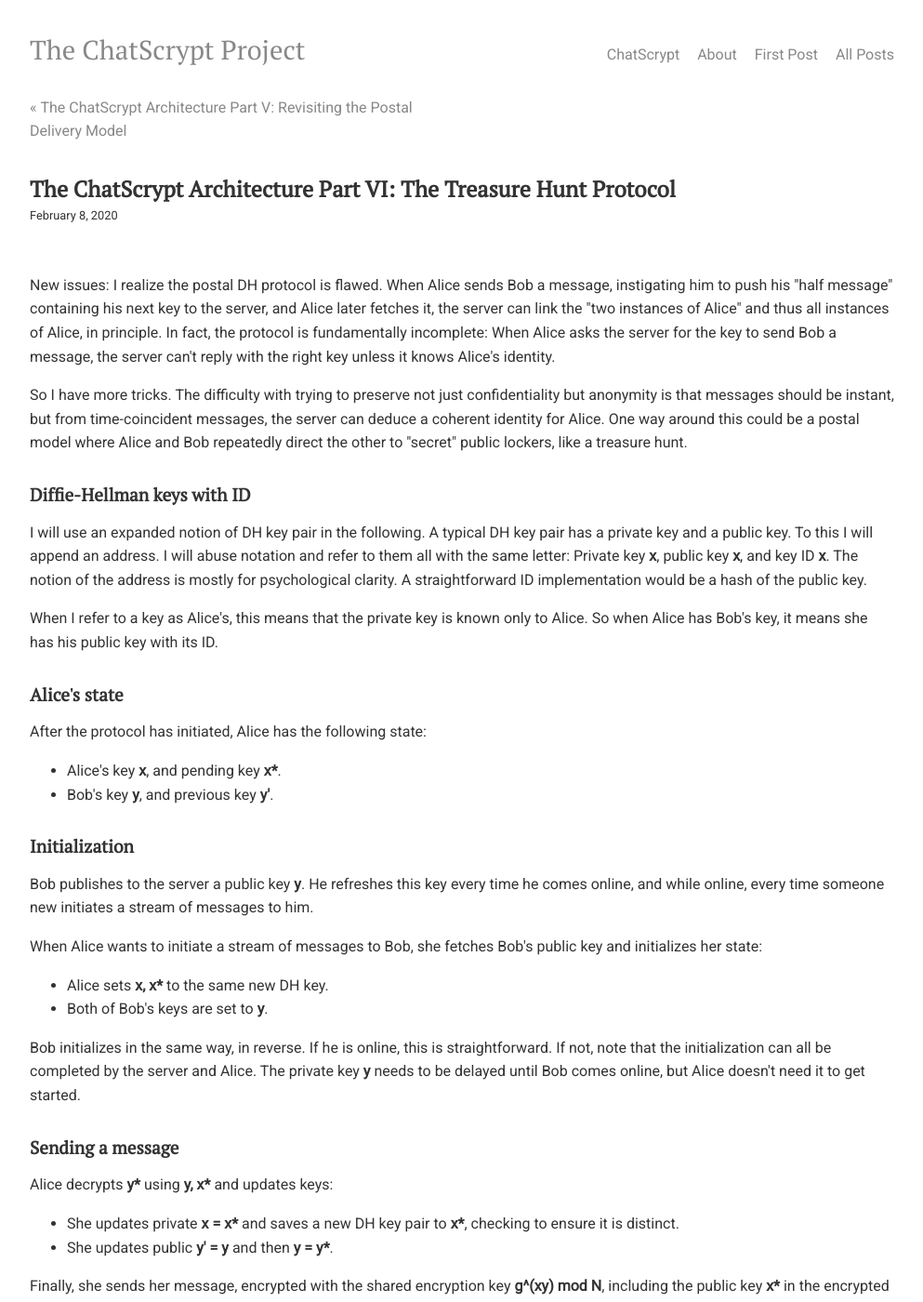
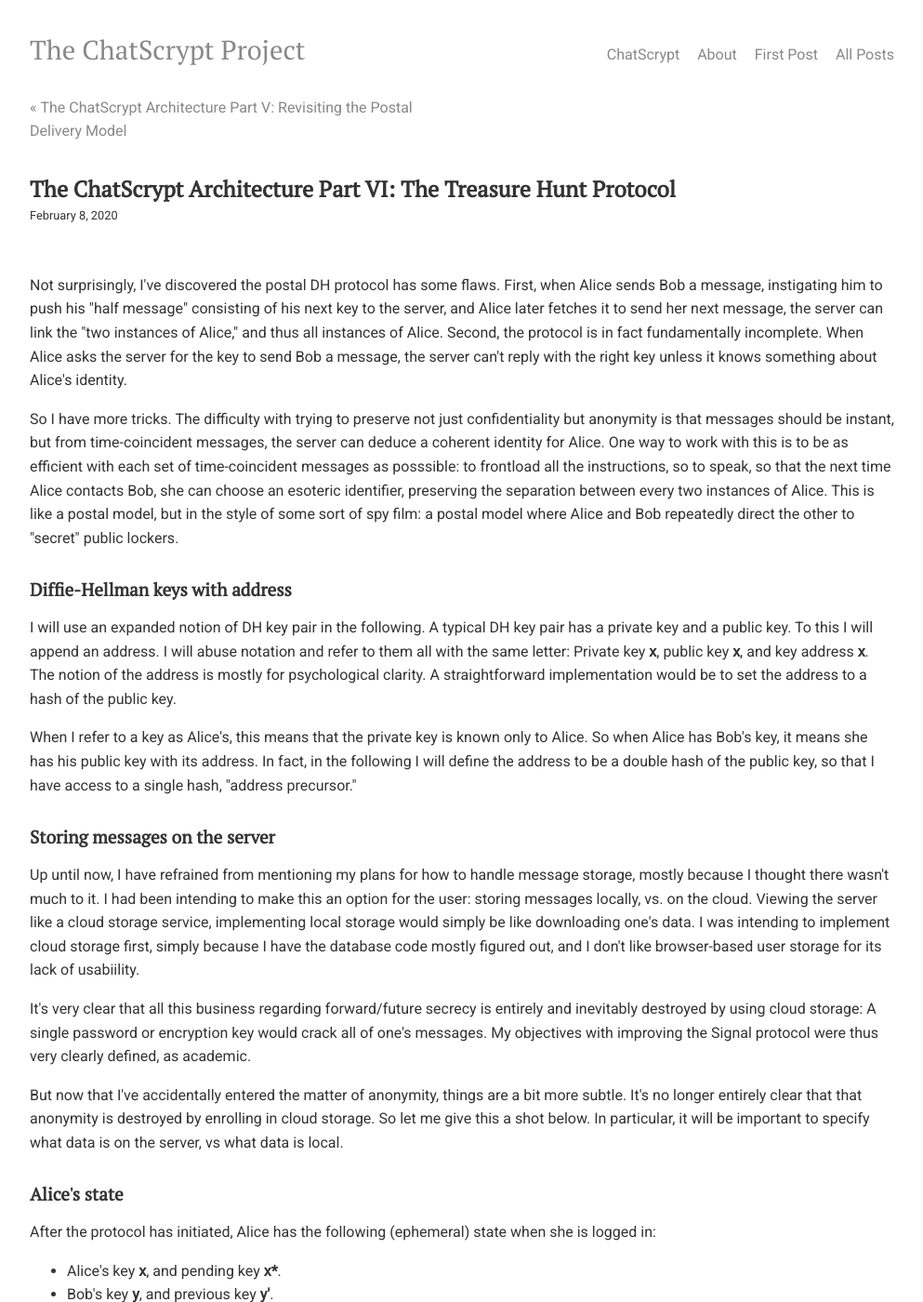
Before and after one commit to chatscrypt/chatscrypt.github.io, a Jekyll site: the page built from _posts/2020-02-08-the-chatscrypt-architecture-part-v-the-treasure-hunt-protocol.html, in a window 1280 px wide and 1400 px high. Shown: the whole window at 93% size, without its empty margins (143-1136 px from the left). Built offline with Jekyll 4.4.1, drawn with Linux system fonts in a browser that asks for light colours; comment, search, counter and statistics services are not loaded; some of the changed text lies outside the part shown.

Commit message:
Update 2020-02-08-the-chatscrypt-architecture-part-v-the-treasure-hunt-protocol.html

```diff
--- a/_posts/2020-02-08-the-chatscrypt-architecture-part-v-the-treasure-hunt-protocol.html
+++ b/_posts/2020-02-08-the-chatscrypt-architecture-part-v-the-treasure-hunt-protocol.html
@@ -5,29 +5,51 @@ comments: true
 date: 2020-02-08
 ---
 
-New issues: I realize the postal DH protocol is flawed. When Alice sends Bob a message, instigating him to push his "half message" containing his next key to the server, and Alice later fetches it, the server can link the "two instances of Alice" and thus all instances of Alice, in principle. In fact, the protocol is fundamentally incomplete: When Alice asks the server for the key to send Bob a message, the server can't reply with the right key unless it knows Alice's identity.
+Not surprisingly, I've discovered the postal DH protocol has some flaws. First, when Alice sends Bob a message, instigating him to push his "half message" consisting of his next key to the server, and Alice later fetches it to send her next message, the server can link the "two instances of Alice," and thus all instances of Alice. Second, the protocol is in fact fundamentally incomplete. When Alice asks the server for the key to send Bob a message, the server can't reply with the right key unless it knows something about Alice's identity.
 
-<p>So I have more tricks. The difficulty with trying to preserve not just confidentiality but anonymity is that messages should be instant, but from time-coincident messages, the server can deduce a coherent identity for Alice. One way around this could be a postal model where Alice and Bob repeatedly direct the other to "secret" public lockers, like a treasure hunt.
+<p>So I have more tricks. The difficulty with trying to preserve not just confidentiality but anonymity is that messages should be instant, but from time-coincident messages, the server can deduce a coherent identity for Alice. One way to work with this is to be as efficient with each set of time-coincident messages as posssible: to frontload all the instructions, so to speak, so that the next time Alice contacts Bob, she can choose an esoteric identifier, preserving the separation between every two instances of Alice. This is like a postal model, but in the style of some sort of spy film: a postal model where Alice and Bob repeatedly direct the other to "secret" public lockers.
 
-<h2>Diffie-Hellman keys with ID</h2>
+<h2>Diffie-Hellman keys with address</h2>
 
-I will use an expanded notion of DH key pair in the following. A typical DH key pair has a private key and a public key. To this I will append an address. I will abuse notation and refer to them all with the same letter: Private key <b>x</b>, public key <b>x</b>, and key ID <b>x</b>. The notion of the address is mostly for psychological clarity. A straightforward ID implementation would be a hash of the public key.
+I will use an expanded notion of DH key pair in the following. A typical DH key pair has a private key and a public key. To this I will append an address. I will abuse notation and refer to them all with the same letter: Private key <b>x</b>, public key <b>x</b>, and key address <b>x</b>. The notion of the address is mostly for psychological clarity. A straightforward implementation would be to set the address to a hash of the public key.
 
-<p>When I refer to a key as Alice's, this means that the private key is known only to Alice. So when Alice has Bob's key, it means she has his public key with its ID.
+<p>When I refer to a key as Alice's, this means that the private key is known only to Alice. So when Alice has Bob's key, it means she has his public key with its address. In fact, in the following I will define the address to be a double hash of the public key, so that I have access to a single hash, "address precursor."
+
+<h2>Storing messages on the server</h2>
+
+Up until now, I have refrained from mentioning my plans for how to handle message storage, mostly because I thought there wasn't much to it. I had been intending to make this an option for the user: storing messages locally, vs. on the cloud. Viewing the server like a cloud storage service, implementing local storage would simply be like downloading one's data. I was intending to implement cloud storage first, simply because I have the database code mostly figured out, and I don't like browser-based user storage for its lack of usabiility.
+
+<p>It's very clear that all this business regarding forward/future secrecy is entirely and inevitably destroyed by using cloud storage: A single password or encryption key would crack all of one's messages. My objectives with improving the Signal protocol were thus very clearly defined, as academic.
+
+<p>But now that I've accidentally entered the matter of anonymity, things are a bit more subtle. It's no longer entirely clear that that anonymity is destroyed by enrolling in cloud storage. So let me give this a shot below. In particular, it will be important to specify what data is on the server, vs what data is local.
 
 <h2>Alice's state</h2>
 
-After the protocol has initiated, Alice has the following state:
+After the protocol has initiated, Alice has the following (ephemeral) state when she is logged in:
 
 <ul>
 <li>Alice's key <b>x</b>, and pending key <b>x*</b>.
 <li>Bob's key <b>y</b>, and previous key <b>y'</b>.
 </ul>
 
+<p>Bob has the same state in reverse.
+
+<h2>The server's state</h2>
+
+The server has the following state:
+
+<ul>
+  <li>Alice's recent sending key <b>a</b>.
+  <li>Bob's offline receiving backup key <b>b</b>.
+</ul>
+
+
+
+
 
 <h2>Initialization</h2>
 
-Bob publishes to the server a public key <b>y</b>. He refreshes this key every time he comes online, and while online, every time someone new initiates a stream of messages to him.
+Bob publishes to the server a public key <b>b</b>. He refreshes this key every time he comes online, and while online, every time someone new initiates a stream of messages to him.
 
 <p>When Alice wants to initiate a stream of messages to Bob, she fetches Bob's public key and initializes her state:
 <ul>
@@ -36,6 +58,8 @@ Bob publishes to the server a public key <b>y</b>. He refreshes this key every t
 </ul>
 
 <p>Bob initializes in the same way, in reverse. If he is online, this is straightforward. If not, note that the initialization can all be completed by the server and Alice. The private key <b>y</b> needs to be delayed until Bob comes online, but Alice doesn't need it to get started.
+
+
 
 <h2>Sending a message</h2>
 
```
